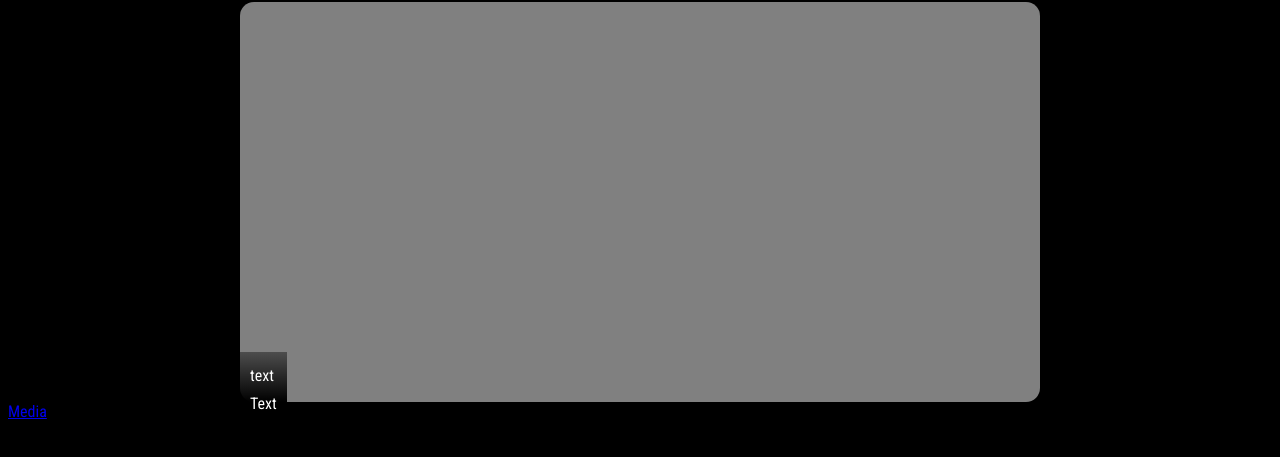
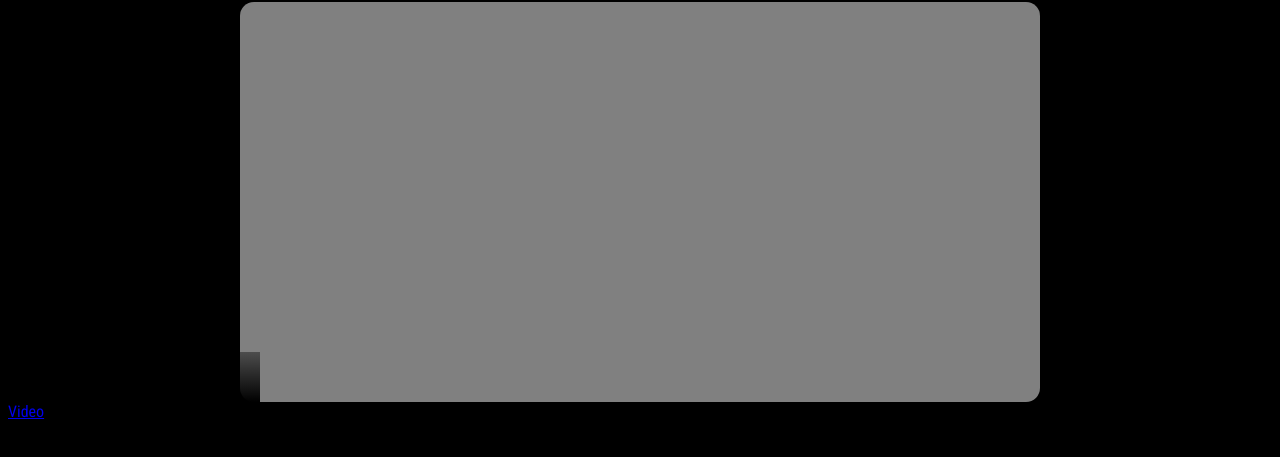
Before and after one commit to Miaya/Miaya.github.io, a plain HTML site: page Art.html in a window 1280 px wide. Shown: the part 169-626 px from the top of the page. Drawn offline with Linux system fonts and the light colour scheme; a web font is replaced by a local one.

Commit message:
Update Art.html

```diff
--- a/Art.html
+++ b/Art.html
@@ -73,12 +73,12 @@
 text-align: right;
 }
 <div class="second">
-<p>text <span class= </span> <br  />
-<large>Text</large></p>
+<p><span class= </span> <br  />
+<large></large></p>
 </div>
 <p></p>
 
-<a href="index.html">Media</a>
+<a href="Video.html">Video</a>
 
 </div>
 </body>
```
